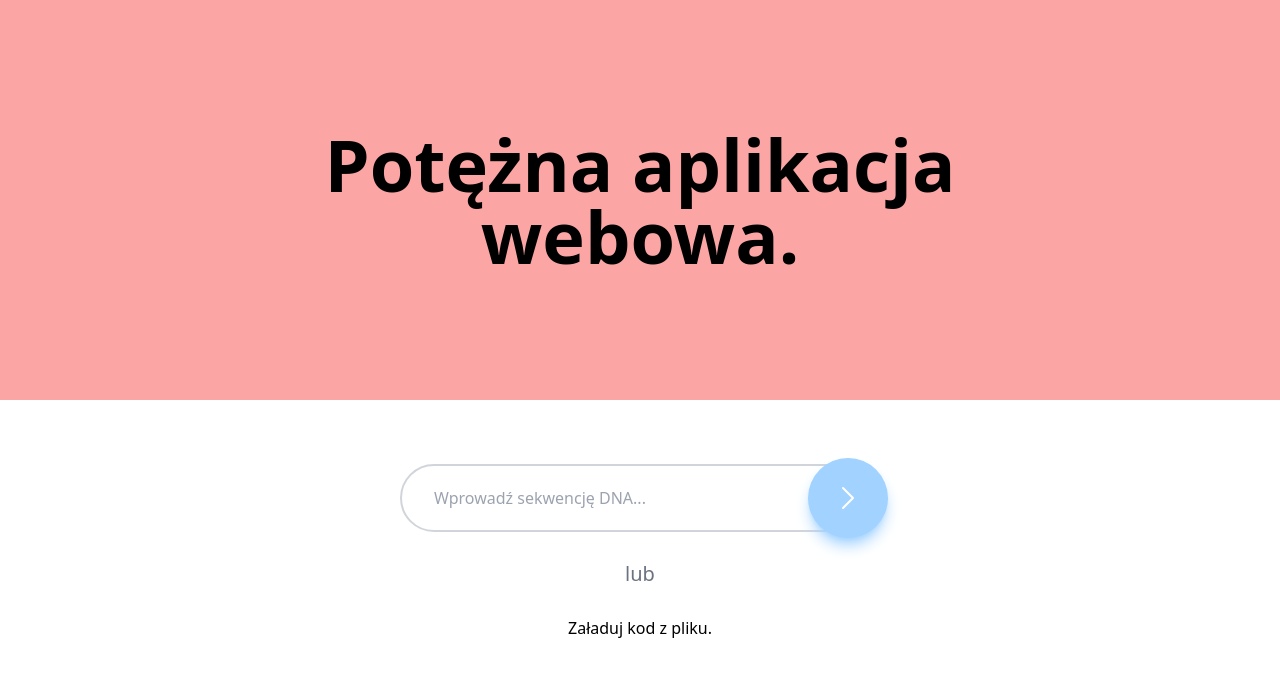
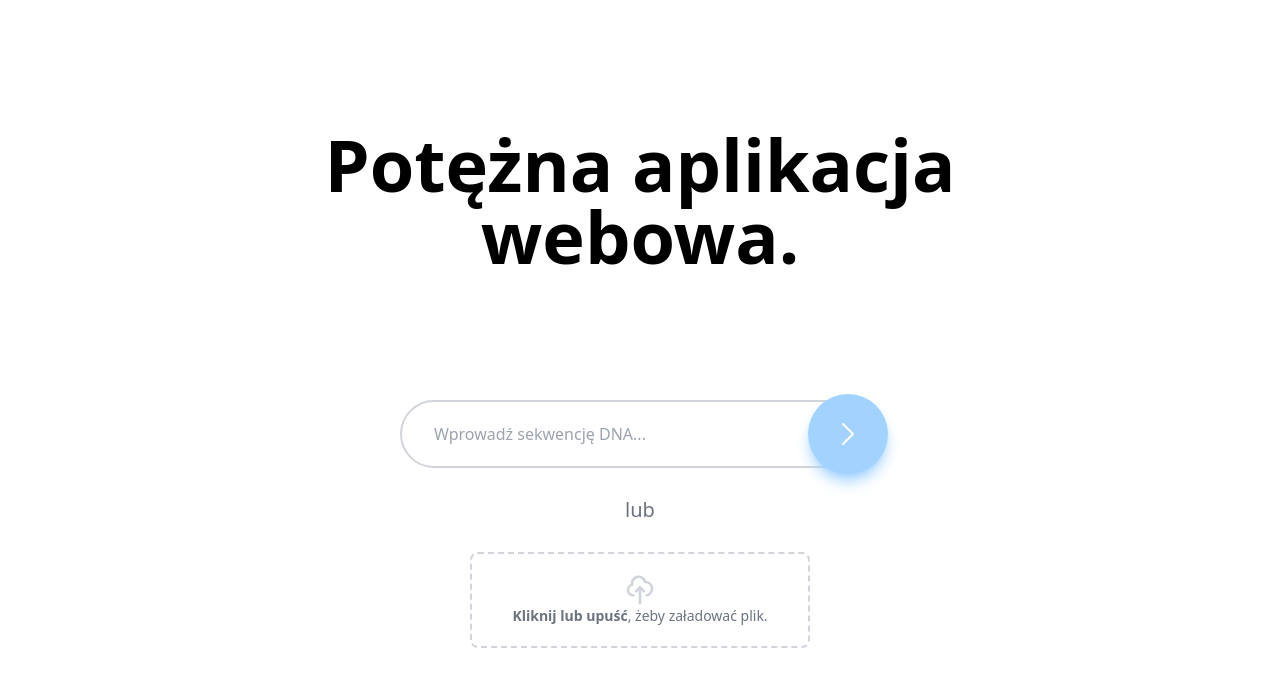
Before and after one commit to bog2n/science-cup, a Next.js app in the folder frontend/: page / in a window 1280 px wide. Shown: the top 686 px of the page. Built offline with nearby package versions, Linux system fonts and the light colour scheme.

Commit message:
Add drag&drop input layout.

```diff
--- a/frontend/components/form/Form.tsx
+++ b/frontend/components/form/Form.tsx
@@ -1,5 +1,6 @@
 import React from "react";
 import RightArrow from "./Icons/RightArrow";
+import UploadIcon from "./Icons/UploadIcon";
 
 export default function Form() {
   // Handlers
@@ -27,8 +28,25 @@ export default function Form() {
       </div>
       <span className="text-xl text-gray-500">lub</span>
       {/* File input. */}
-      <div>
-        <button>Załaduj kod z pliku.</button>
+      <div className="flex items-center justify-center">
+        {/* Load file custom input. */}
+        <input
+          id="dropzone-file"
+          type="file"
+          className="absolute -left-[100rem] opacity-0 peer"
+        />
+        <label
+          htmlFor="dropzone-file"
+          className="flex flex-col items-center justify-center w-full border-dashed border-2 border-gray-300 rounded-lg cursor-pointer  peer-focus-within:bg-gray-50  hover:bg-gray-50 px-10 py-5"
+        >
+          <div className="flex flex-col items-center justify-center text-gray-300">
+            <UploadIcon />
+            <p className=" text-sm text-gray-500">
+              <span className="font-semibold">Kliknij lub upuść</span>, żeby
+              załadować plik.
+            </p>
+          </div>
+        </label>
       </div>
     </form>
   );
--- /dev/null
+++ b/frontend/components/form/Icons/UploadIcon.tsx
@@ -0,0 +1,21 @@
+import React from "react";
+
+export default function UploadIcon() {
+  return (
+    <svg
+      aria-hidden="true"
+      className="w-8 h-8"
+      fill="none"
+      stroke="currentColor"
+      viewBox="0 0 24 24"
+      xmlns="http://www.w3.org/2000/svg"
+    >
+      <path
+        strokeLinecap="round"
+        strokeLinejoin="round"
+        strokeWidth="2"
+        d="M7 16a4 4 0 01-.88-7.903A5 5 0 1115.9 6L16 6a5 5 0 011 9.9M15 13l-3-3m0 0l-3 3m3-3v12"
+      ></path>
+    </svg>
+  );
+}
--- a/frontend/pages/index.tsx
+++ b/frontend/pages/index.tsx
@@ -12,13 +12,13 @@ export default function Home() {
   return (
     <main className="max-w-7xl mx-auto">
       {/* Main header. */}
-      <header className="bg-red-300 py-32">
+      <header className="py-32">
         <h1 className="text-center max-w-3xl mx-auto">
           Potężna aplikacja webowa.
         </h1>
       </header>
       {/* Insert data to calculate. */}
-      <section className="flex justify-center items-center py-16">
+      <section className="flex justify-center items-center">
         <Form />
       </section>
     </main>
```
